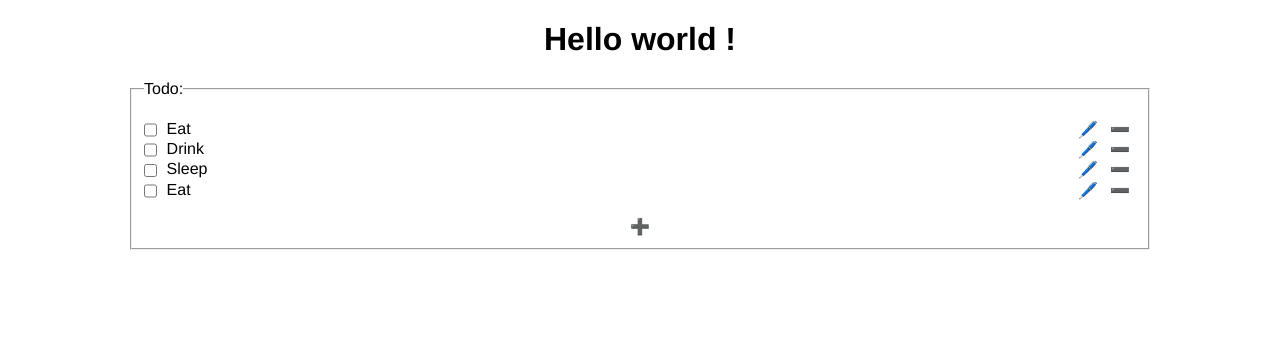
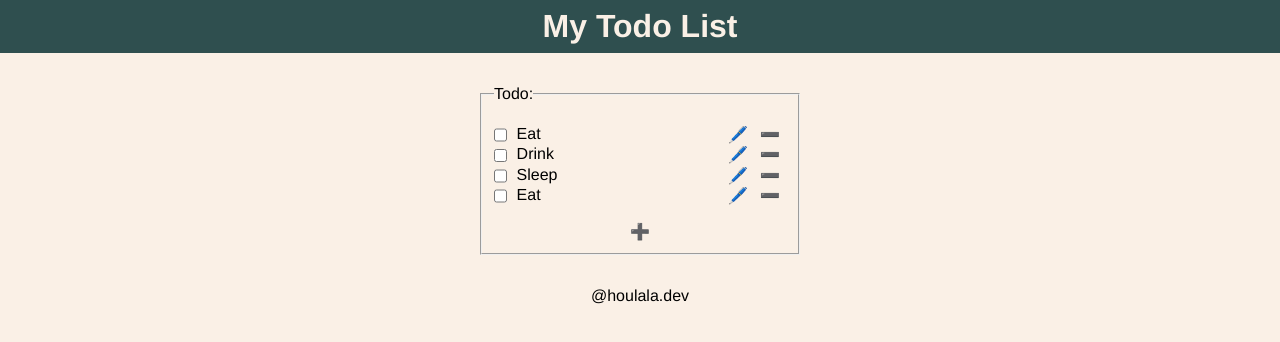
Before and after one commit to jneda/react-todolist, a React (Create React App) app: page / in a window 1280 px wide. Shown: the top 342 px of the page. Built offline with nearby package versions, Linux system fonts and the light colour scheme.

Commit message:
fix: tweak styles

```diff
--- a/src/App.css
+++ b/src/App.css
@@ -1,21 +1,29 @@
+* {
+  box-sizing: border-box;
+}
+
 body {
-  display: flex;
-  flex-direction: column;
-  align-items: center;
   min-height: 100vh;
-
+  background: linen;
   font-family: "Franklin Gothic Medium", "Arial Narrow", Arial, sans-serif;
 }
 
-#root {
-  width: 100%;
-}
-
 .app {
-  max-width: 80%;
-  margin:  auto;
+  display: flex;
+  flex-direction: column;
+  justify-content: space-between;
 }
 
 .app h1 {
+  margin-top: 0;
+  margin-bottom: 2rem;
+  padding: 0.5rem 0;
+  background: darkslategray;
+  color: linen;
   text-align: center;
 }
+
+.app footer {
+  margin-top: 2rem;
+  text-align: center;
+}
--- a/src/App.js
+++ b/src/App.js
@@ -5,8 +5,13 @@ import './App.css';
 function App() {
   return (
     <div className="app">
-      <h1>Hello world !</h1>
+      <header>
+        <h1>My Todo List</h1>
+      </header>
       <TodoList />
+      <footer>
+        @houlala.dev
+      </footer>
     </div>
   );
 }
--- a/src/components/TodoList.css
+++ b/src/components/TodoList.css
@@ -1,4 +1,7 @@
 fieldset {
+  width: 80%;
+  max-width: 20rem;
+  margin: auto;
   display: flex;
   flex-direction: column;
   justify-content: center;
```
Also changed, not shown: public/index.html (+3 -3 lines), public/logo192.png (deleted), public/logo512.png (deleted).
